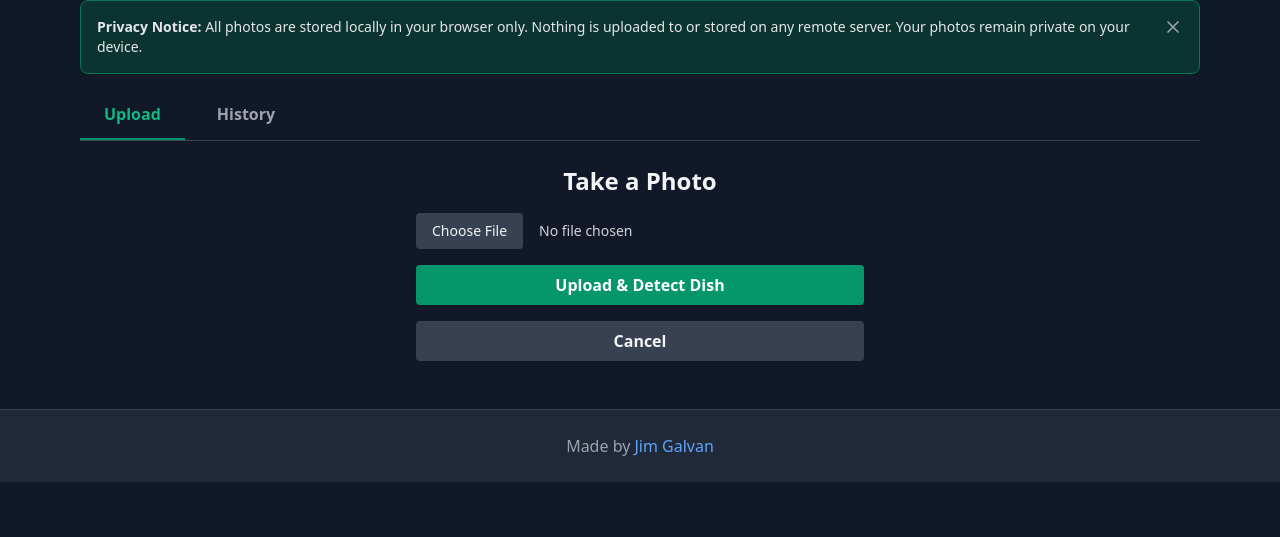
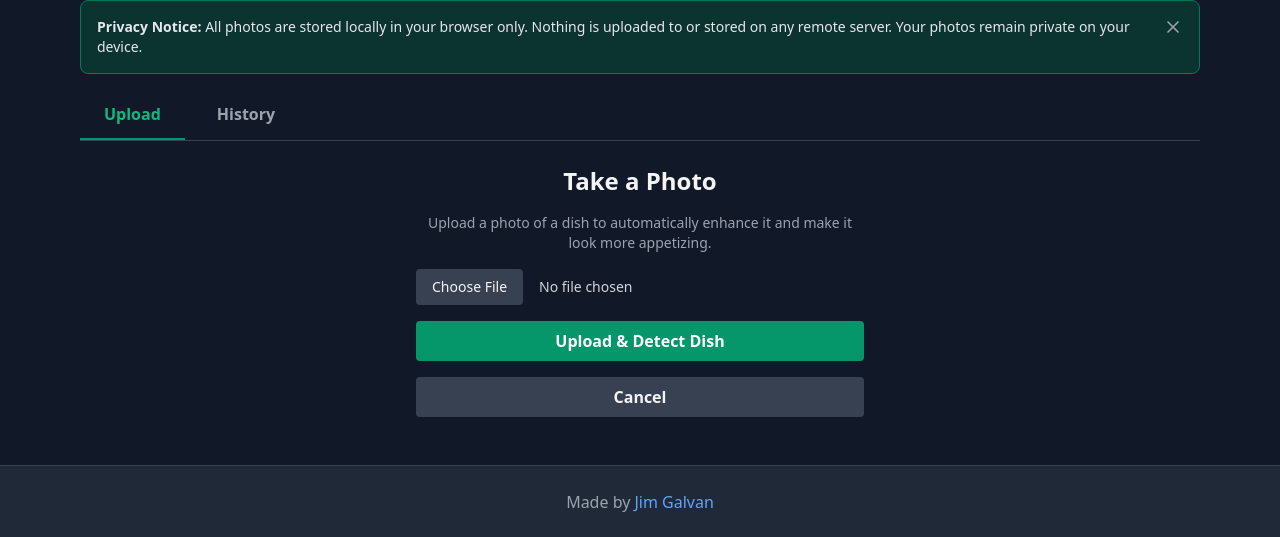
Before and after one commit to JimGalvan/FoodPhotoEnhancerWeb, a Django app: page / in a window 1280 px wide. Shown: the top 537 px of the page. Run offline with Django 5.2, Linux system fonts and the light colour scheme; some libraries are stand-ins or nearby versions.

Commit message:
add instructions

```diff
--- a/templates/index.html
+++ b/templates/index.html
@@ -34,6 +34,7 @@
     <div id="uploadSection">
         <div class="max-w-md mx-auto mb-8">
             <h1 class="text-2xl font-bold mb-4 text-center text-gray-100">Take a Photo</h1>
+            <p class="text-sm text-gray-400 text-center mb-4">Upload a photo of a dish to automatically enhance it and make it look more appetizing.</p>
 
             <form
                 id="photo-form"
```
